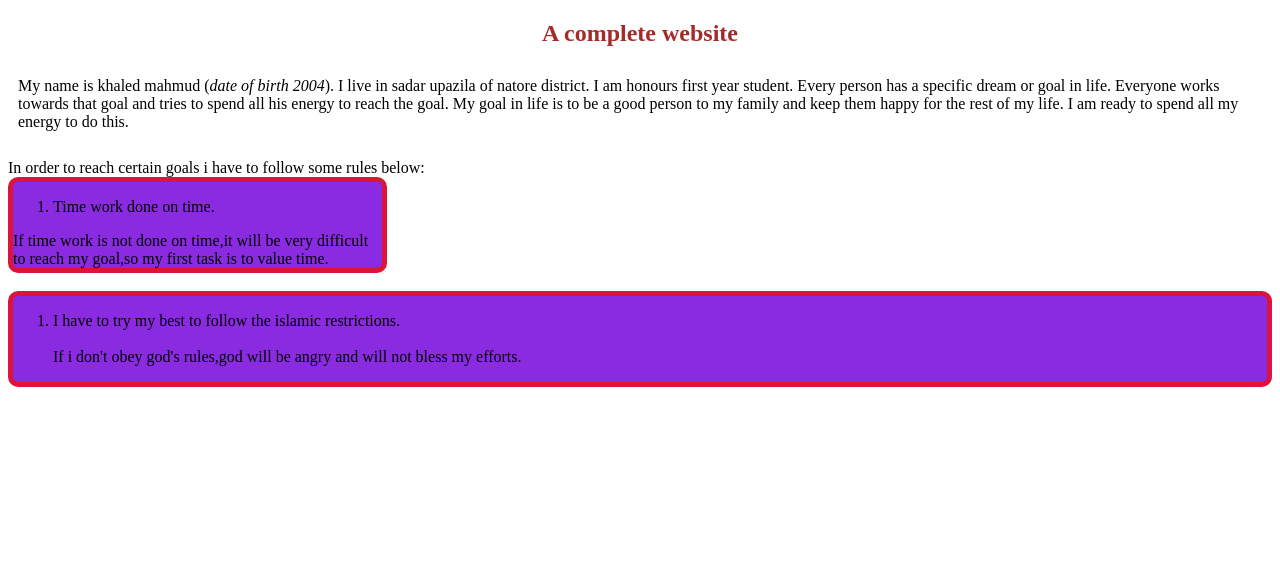
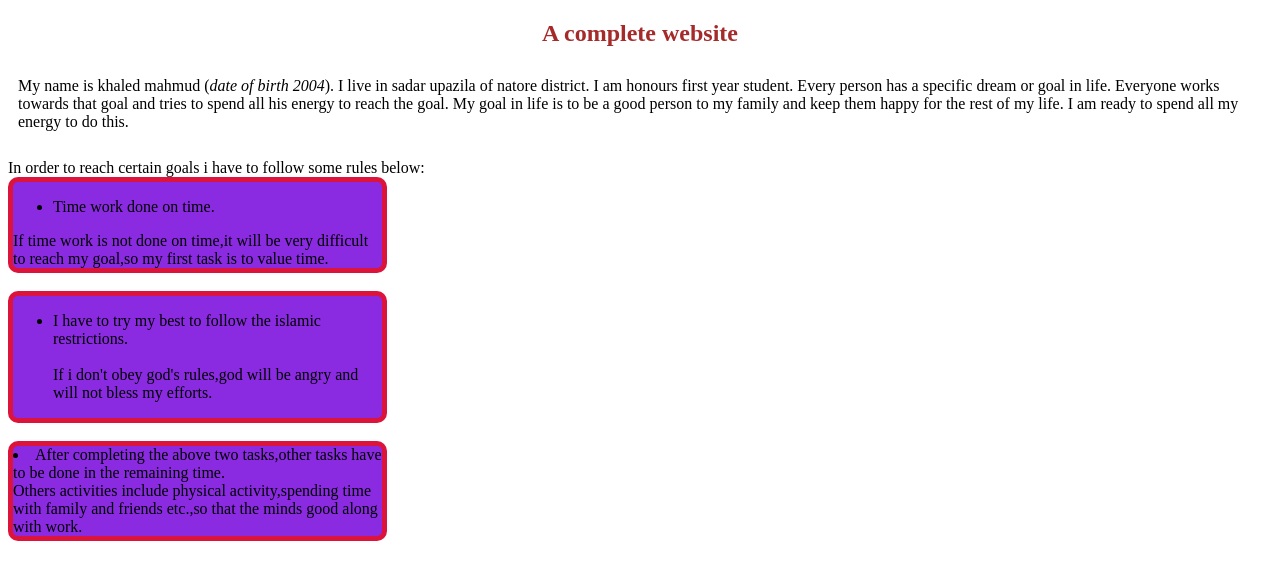
Before and after one commit to khaled8787/my-first-complete-website, a plain HTML site: page index.html in a window 1280 px wide. Drawn offline with Linux system fonts and the light colour scheme.

Commit message:
seventh commit

```diff
--- a/index.html
+++ b/index.html
@@ -17,14 +17,21 @@
     <br>
     In order to reach certain goals i have to follow some rules below:
     <br>
-  <div class="time"> <ol>
+  <div class="time"> <ul>
     <li>Time work done on time.</li>
-   </ol>
+   </ul>
 If time work is not done on time,it will be very difficult to reach my goal,so my first task is to value time.</div>
 <br>
- <div class="try"><ol>
+ <div class="try"><ul>
   <li>I have to try my best to follow the islamic restrictions.</li><br>
   If i don't obey god's rules,god will be angry and will not bless my efforts.</div>
- </ol>
+  <br>
+ </ul>
+<div class="tasks">
+   <li>
+    After completing the above two tasks,other tasks have to be done in the remaining time.
+   </li>
+   Others activities include physical activity,spending time with family and friends etc.,so that the minds good along with work.
+</div>
 </body>
 </html>
--- a/style.css
+++ b/style.css
@@ -7,6 +7,9 @@
 .time{border: solid 5px crimson;text-align: left; margin-right: 70%;background-color: blueviolet;border-radius: 10px;
 
 }
-.try{border: solid 5px crimson;text-align: left; margin-left: 7 0%;background-color: blueviolet;border-radius: 10px;
+.try{border: solid 5px crimson;text-align: left;margin-right:70%; border-radius: 10px;background-color: blueviolet;
 
 }
+.tasks{border: solid 5px crimson;text-align: left; margin-right: 70%;background-color: blueviolet;border-radius: 10px;
+
+}
```
